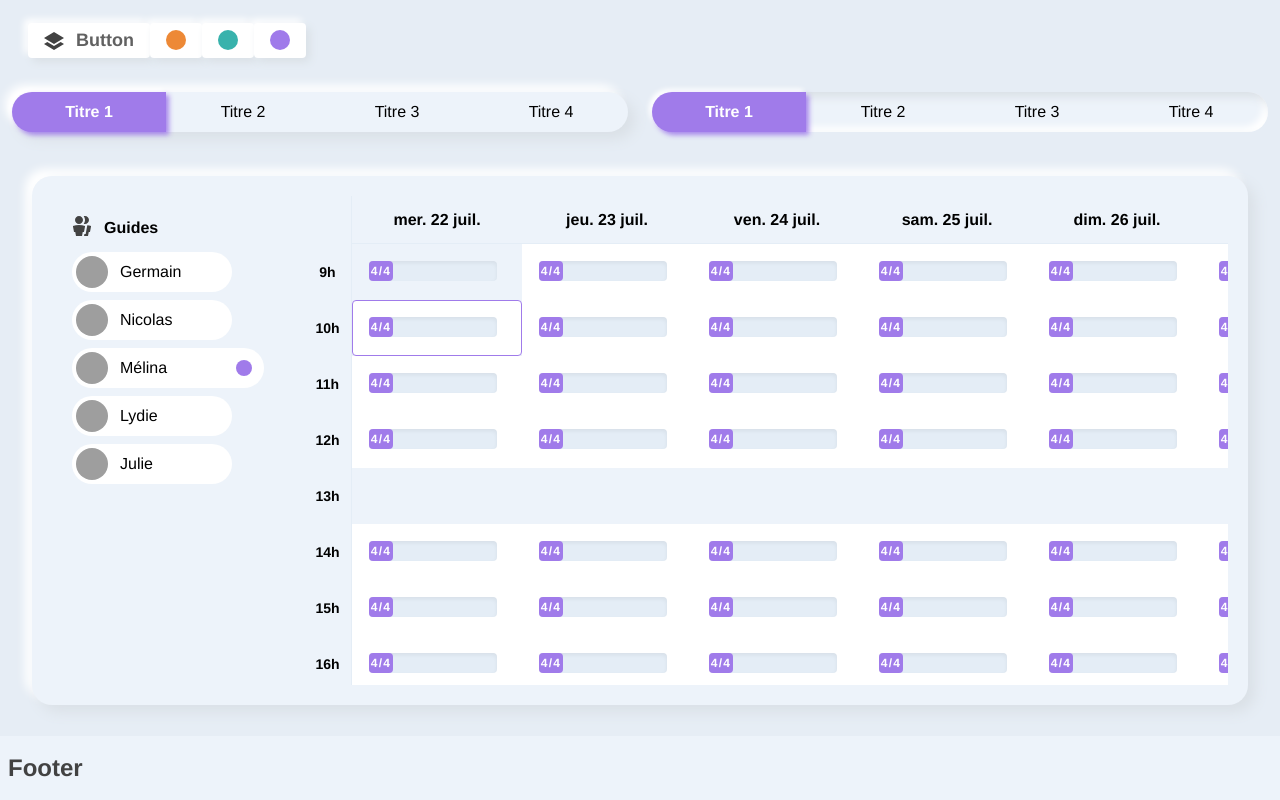
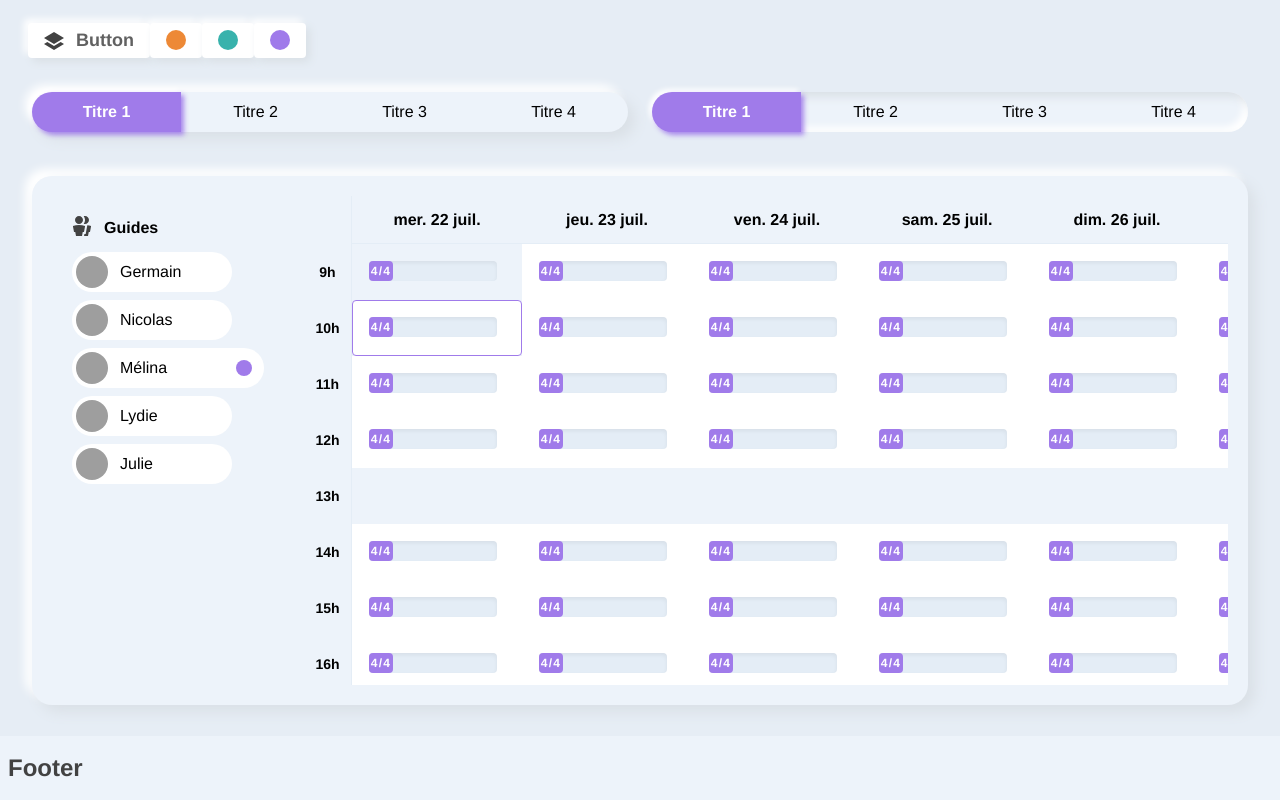
Before and after one commit to germsb/calandar-app, a Vue app: page / in a window 1280 px wide. Built offline with nearby package versions, Linux system fonts and the light colour scheme; grey boxes are pictures that could not be loaded.

Commit message:
padding style

```diff
--- a/src/App.vue
+++ b/src/App.vue
@@ -22,7 +22,7 @@
         </button>
       </div>
     </div>
-    <div class="flex justify-start items-center">
+    <div class="flex justify-start items-center pl-5 pr-5">
       <v-tabBar :titles="['titre 1','titre 2','titre 3','titre 4']" />
       <v-tabBar :titles="['titre 1','titre 2','titre 3','titre 4']" inset />
     </div>
```
